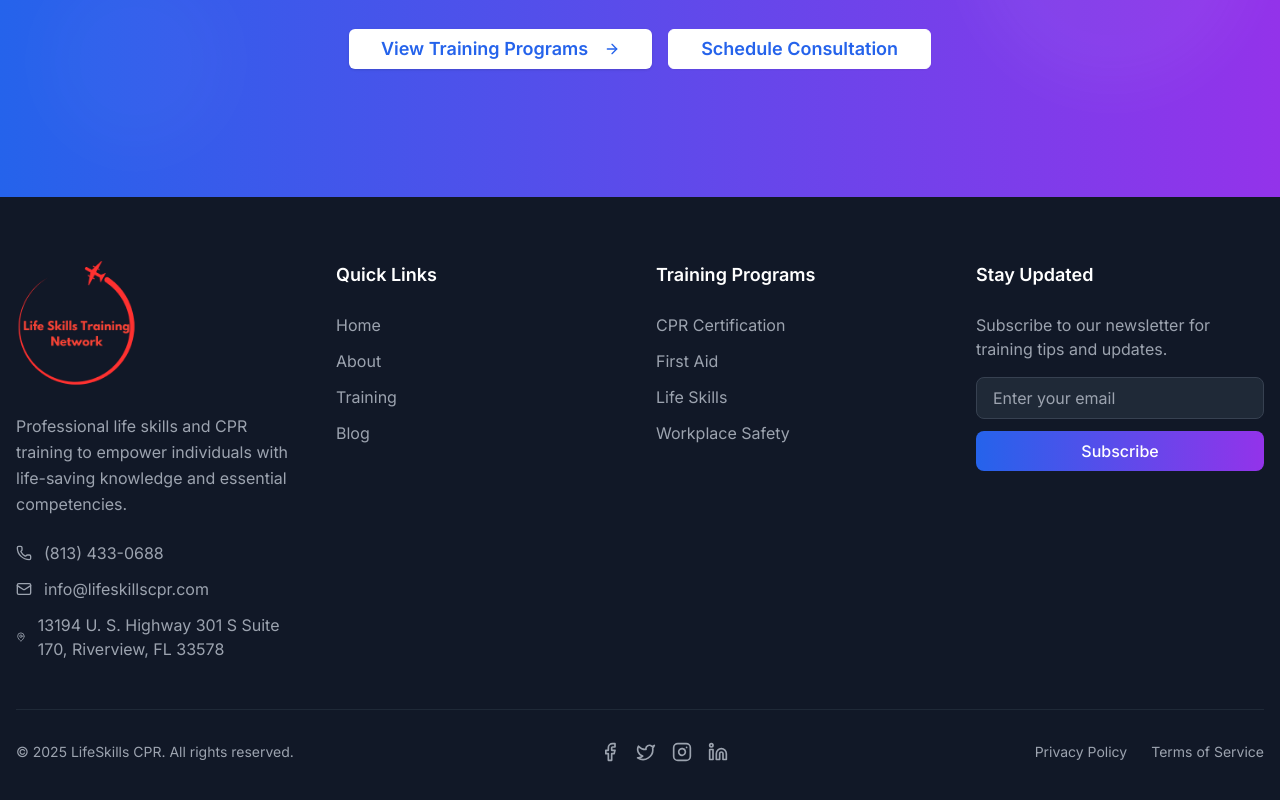
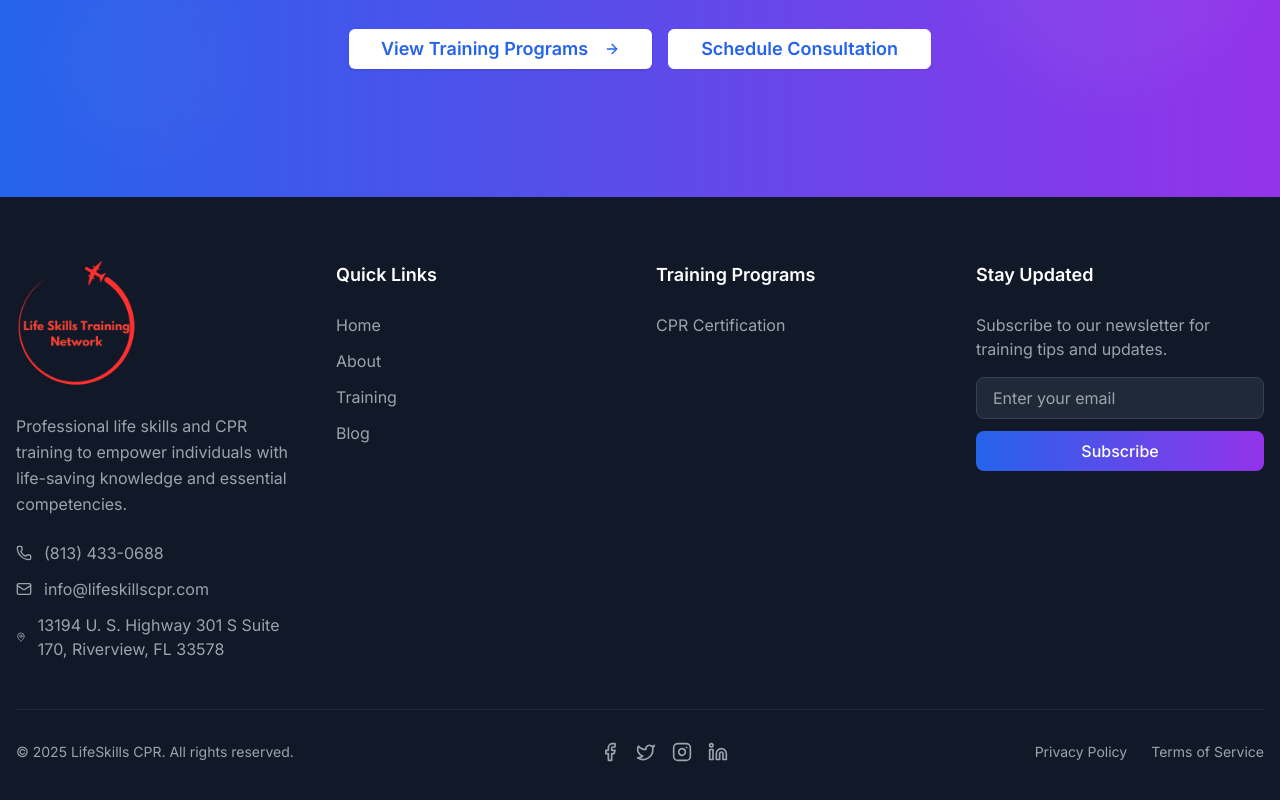
Before and after one commit to EliteWebWrxs/lifeskills, a Next.js app: page / in a window 1280 px wide. Shown: the part 2567-3367 px from the top of the page. Built offline with nearby package versions, Linux system fonts and the light colour scheme.

Commit message:
footer page

```diff
--- a/components/layout/footer.tsx
+++ b/components/layout/footer.tsx
@@ -22,9 +22,9 @@ const navigation = {
   ],
   training: [
     { name: "CPR Certification", href: "/training#cpr" },
-    { name: "First Aid", href: "/training#first-aid" },
-    { name: "Life Skills", href: "/training#life-skills" },
-    { name: "Workplace Safety", href: "/training#workplace" },
+    // { name: "First Aid", href: "/training#first-aid" },
+    // { name: "Life Skills", href: "/training#life-skills" },
+    // { name: "Workplace Safety", href: "/training#workplace" },
   ],
   legal: [
     { name: "Privacy Policy", href: "/privacy" },
```
